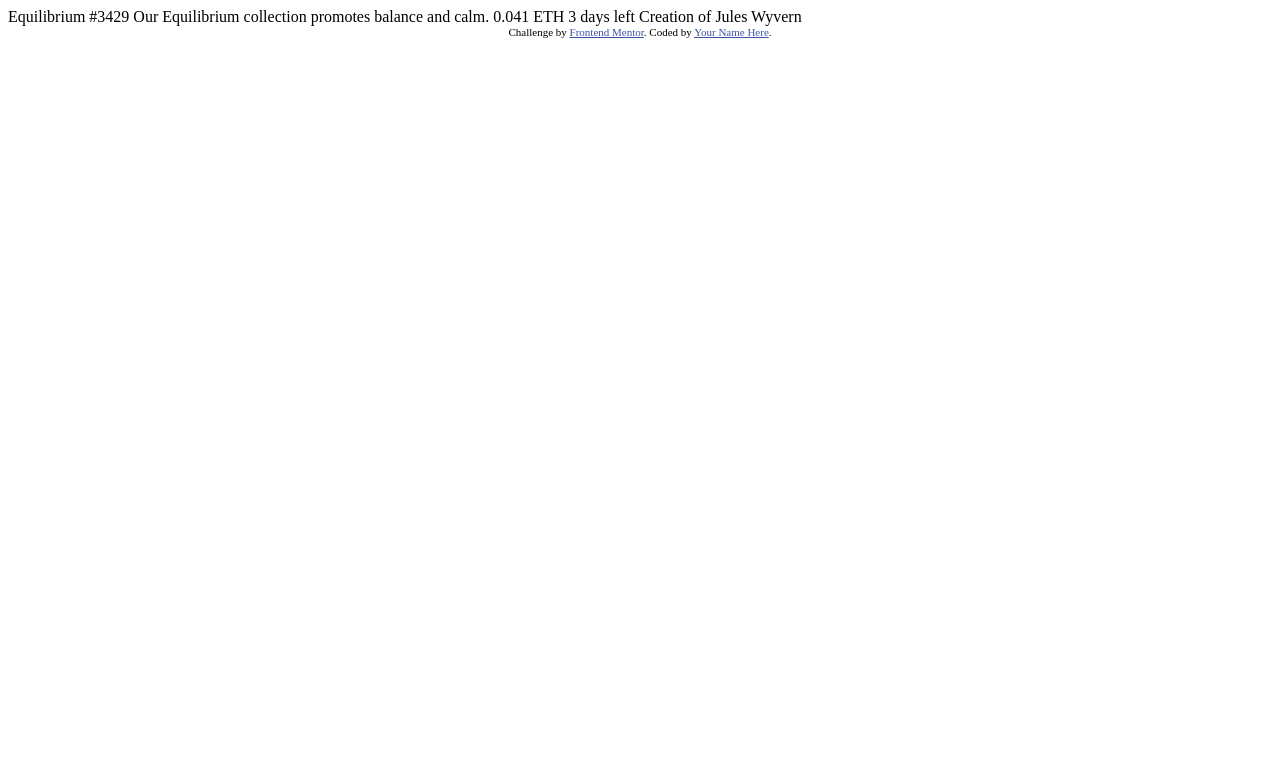
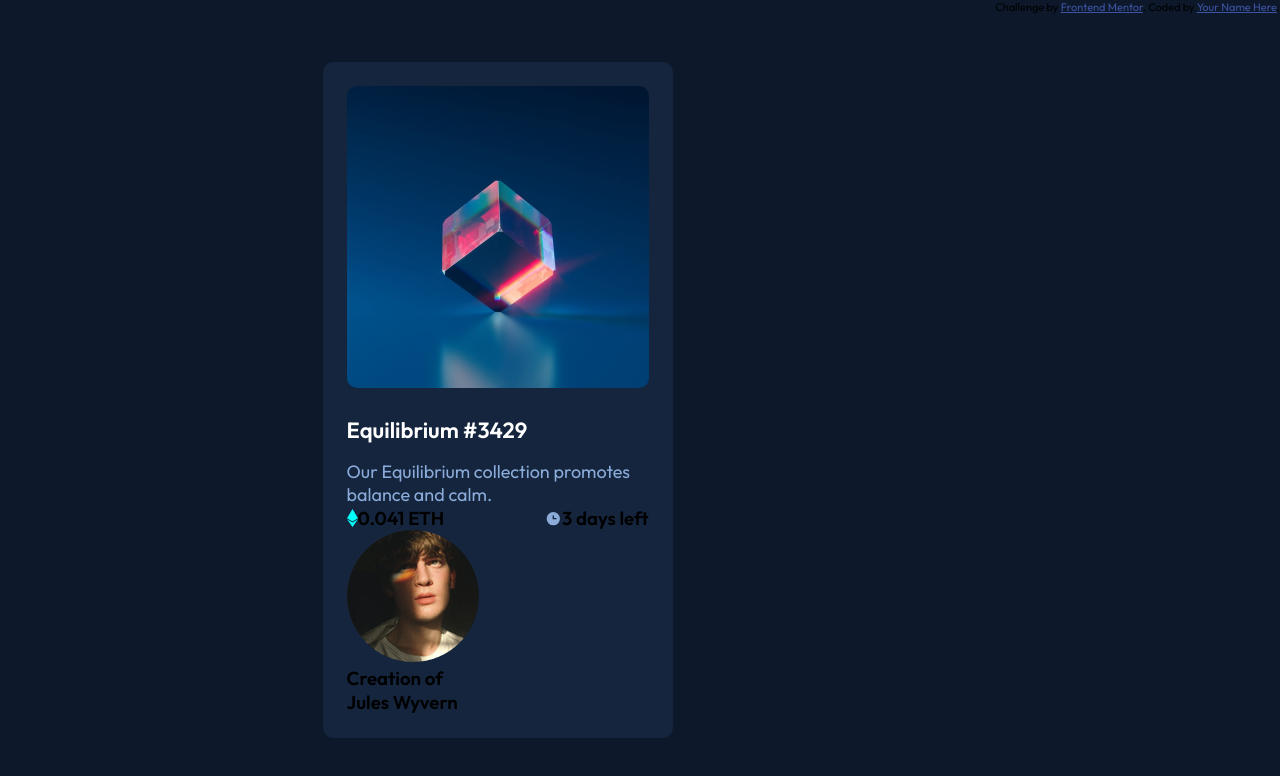
Before and after one commit to VipulGirme/Front-End-Mentor, a plain HTML site: page nft-preview-card-component-main/index.html in a window 1280 px wide. Drawn offline with Linux system fonts and the light colour scheme.

Commit message:
Changes made

```diff
--- a/nft-preview-card-component-main/index.html
+++ b/nft-preview-card-component-main/index.html
@@ -1,8 +1,15 @@
 <!DOCTYPE html>
 <html lang="en">
+
 <head>
   <meta charset="UTF-8">
-  <meta name="viewport" content="width=device-width, initial-scale=1.0"> <!-- displays site properly based on user's device -->
+  <meta name="viewport" content="width=device-width, initial-scale=1.0">
+  <!-- displays site properly based on user's device -->
+
+  <link rel="stylesheet" href="styles.css" />
+  <link rel="preconnect" href="https://fonts.googleapis.com">
+  <link rel="preconnect" href="https://fonts.gstatic.com" crossorigin>
+  <link href="https://fonts.googleapis.com/css2?family=Outfit:wght@300;400;600&display=swap" rel="stylesheet">
 
   <link rel="icon" type="image/png" sizes="32x32" href="./images/favicon-32x32.png">
 
@@ -10,24 +17,53 @@
 
   <!-- Feel free to remove these styles or customise in your own stylesheet 👍 -->
   <style>
-    .attribution { font-size: 11px; text-align: center; }
-    .attribution a { color: hsl(228, 45%, 44%); }
+    .attribution {
+      font-size: 11px;
+      text-align: center;
+    }
+
+    .attribution a {
+      color: hsl(228, 45%, 44%);
+    }
   </style>
 </head>
+
 <body>
+  <div class="card-container">
+    <div class="card-body-image">
+      <img class="main-image" src="./images/image-equilibrium.jpg" alt="Image of Equilibrium">
+    </div>
 
-  Equilibrium #3429
+    <h1 class="title"> Equilibrium #3429</h1>
+    <p class="subtitle"> Our Equilibrium collection promotes balance and calm.</p>
 
-  Our Equilibrium collection promotes balance and calm.
+    <div class="row">
+      <div class="etherium">
+        <img class="icon" src="./images/icon-ethereum.svg" alt="Etherium">
+        <h3 class="text">0.041 ETH</h3>
+      </div>
+      <div class="time">
+        <img class="icon" src="./images/icon-clock.svg" alt="Time Left">
+        <h3 class="text">3 days left</h3>
+      </div>
+    </div>
 
-  0.041 ETH
-  3 days left
+    <div class="separotor">
+    </div>
 
-  Creation of Jules Wyvern
+    <div class="creator-row">
+      <img class="creator-image" src="./images/image-avatar.png" alt="Creator Image">
+      <div class="creator">
+        <h3 class="text">Creation of</h3>
+        <h3 class="name">Jules Wyvern</h3>
+      </div>
+    </div>
+  </div>
 
   <div class="attribution">
     Challenge by <a href="https://www.frontendmentor.io?ref=challenge" target="_blank">Frontend Mentor</a>.
     Coded by <a href="#">Your Name Here</a>.
   </div>
 </body>
+
 </html>
--- /dev/null
+++ b/nft-preview-card-component-main/styles.css
@@ -0,0 +1,65 @@
+/* Color Schema */
+:root {
+    --primary-soft-blue: hsl(215, 51%, 70%);
+    --primary-cyan: hsl(178, 100%, 50%);
+
+    --neutral-dark-blue1: hsl(217, 54%, 11%);
+    --neutral-dark-blue2: hsl(216, 50%, 16%);
+    --neutral-dark-blue3: hsl(215, 32%, 27%);
+
+    --white:  hsl(0, 0%, 100%);
+}
+*, body {
+    margin: 0;
+    box-sizing: border-box;
+}
+
+body {
+    background-color: var(--neutral-dark-blue1);
+    font-family: 'Outfit',sans-serif;
+    display: flex;
+    width: 100vw;
+    height: 100vh;
+}
+
+.card-container {
+    width: 350px;
+    border-radius: 10px;
+    margin: auto;
+    background-color: var(--neutral-dark-blue2);
+    padding: 24px;
+}
+
+.main-image {
+    width: 100%;
+    border-radius: 10px;
+}
+
+.title {
+    font-weight: 600;
+    font-size: 22px;
+    margin-top: 24px;
+    color: var(--white);
+    /* line-height: 28px; */
+}
+.title:hover, .creator .name:hover {
+    cursor: pointer;
+    color: var(--primary-cyan);
+}
+
+.subtitle {
+    color: var(--primary-soft-blue);
+    font-size: 18px;
+    margin-top: 16px;
+}
+
+.row {
+    display: flex;
+    justify-content: space-between;
+    margin-top: 24pxs;
+}
+
+.etherium, .time {
+    display: flex;
+    align-items: center;
+}
```
